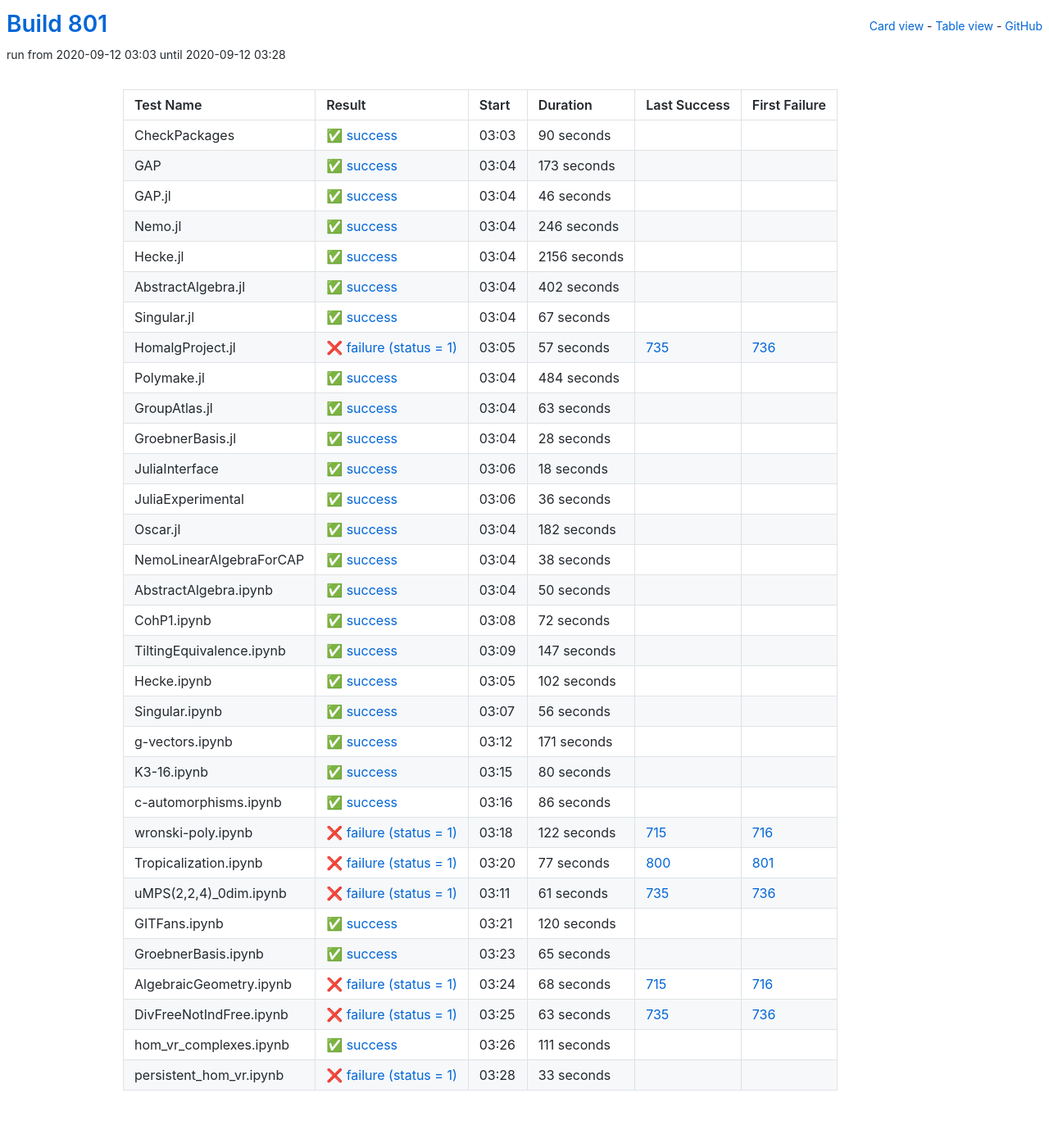
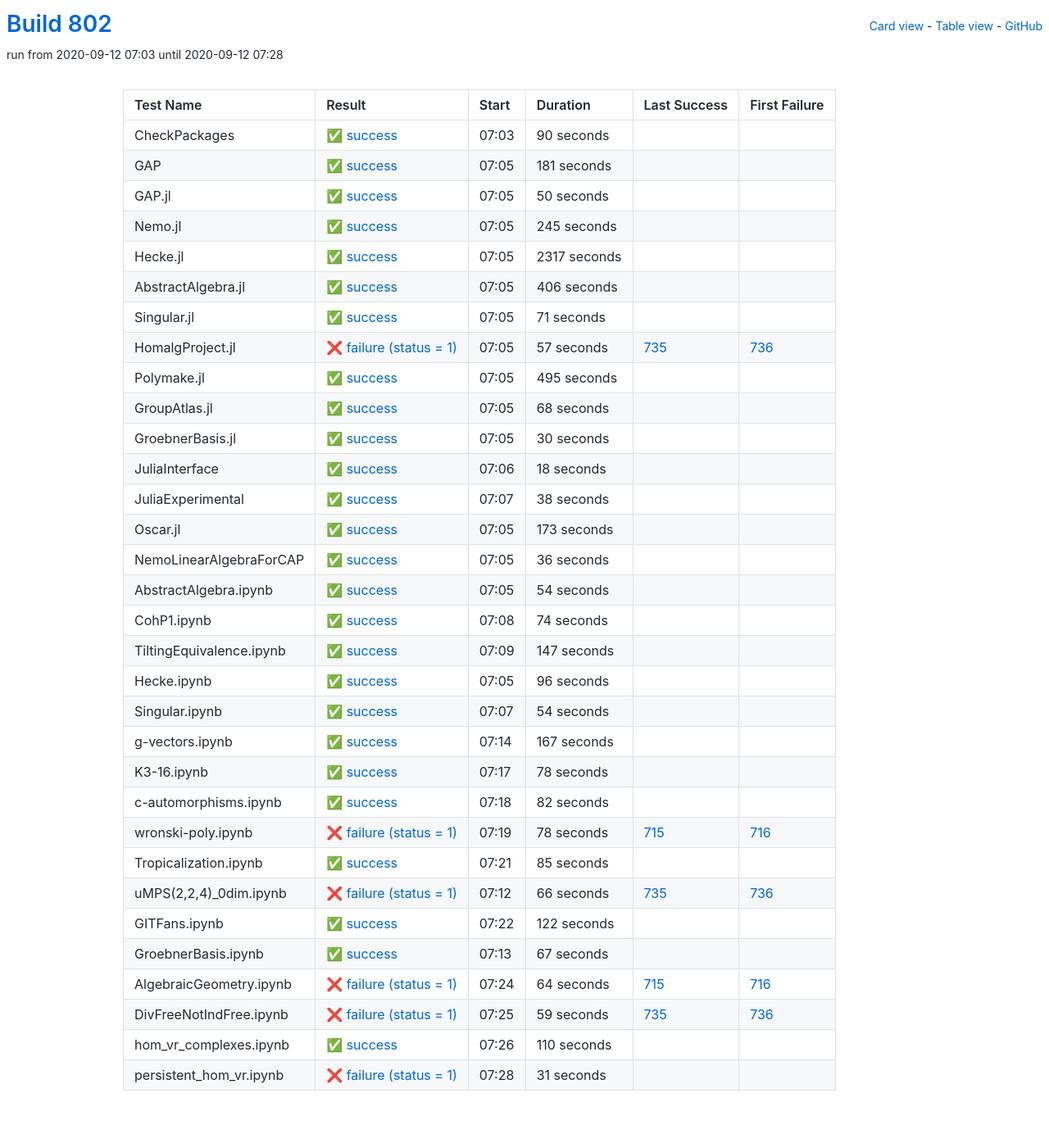
Before and after one commit to oscar-system/oscar-ci-status-stable, a Jekyll site: the page built from table.html, in a window 1280 px wide. Shown: the whole page at 82% size. Built offline with Jekyll 4.4.1, drawn with Linux system fonts in a browser that asks for light colours.

Commit message:
Build #802

```diff
--- a/_data/ci.yml
+++ b/_data/ci.yml
@@ -1,6 +1,6 @@
 ---
-build: 801
-build_url: https://oscarci.mathematik.uni-kl.de/job/oscar-stable/801/
+build: 802
+build_url: https://oscarci.mathematik.uni-kl.de/job/oscar-stable/802/
 job: oscar-stable
 organization: oscar-system
 repo: oscar-ci-status-stable
@@ -8,8 +8,8 @@ repourl: https://github.com/oscar-system/oscar-ci-status-stable
 tests:
 - name: CheckPackages
   id: checkpackages
-  log: https://oscarci.mathematik.uni-kl.de/job/oscar-stable/801/artifact/logs/build-801/CheckPackages.log
-  start: 2020-09-12 03:03
+  log: https://oscarci.mathematik.uni-kl.de/job/oscar-stable/802/artifact/logs/build-802/CheckPackages.log
+  start: 2020-09-12 07:03
   success: true
   exitcode: 0
   status: success
@@ -20,80 +20,80 @@ tests:
   first_failure_url:
 - name: GAP
   id: gap
-  log: https://oscarci.mathematik.uni-kl.de/job/oscar-stable/801/artifact/logs/build-801/GAP.log
-  start: 2020-09-12 03:04
+  log: https://oscarci.mathematik.uni-kl.de/job/oscar-stable/802/artifact/logs/build-802/GAP.log
+  start: 2020-09-12 07:05
   success: true
   exitcode: 0
   status: success
-  duration: 173
+  duration: 181
   last_success: false
   last_success_url:
   first_failure: false
   first_failure_url:
 - name: GAP.jl
   id: gap-jl
-  log: https://oscarci.mathematik.uni-kl.de/job/oscar-stable/801/artifact/logs/build-801/GAP.jl.log
-  start: 2020-09-12 03:04
+  log: https://oscarci.mathematik.uni-kl.de/job/oscar-stable/802/artifact/logs/build-802/GAP.jl.log
+  start: 2020-09-12 07:05
   success: true
   exitcode: 0
   status: success
-  duration: 46
+  duration: 50
   last_success: false
   last_success_url:
   first_failure: false
   first_failure_url:
 - name: Nemo.jl
   id: nemo-jl
-  log: https://oscarci.mathematik.uni-kl.de/job/oscar-stable/801/artifact/logs/build-801/Nemo.jl.log
-  start: 2020-09-12 03:04
+  log: https://oscarci.mathematik.uni-kl.de/job/oscar-stable/802/artifact/logs/build-802/Nemo.jl.log
+  start: 2020-09-12 07:05
   success: true
   exitcode: 0
   status: success
-  duration: 246
+  duration: 245
   last_success: false
   last_success_url:
   first_failure: false
   first_failure_url:
 - name: Hecke.jl
   id: hecke-jl
-  log: https://oscarci.mathematik.uni-kl.de/job/oscar-stable/801/artifact/logs/build-801/Hecke.jl.log
-  start: 2020-09-12 03:04
+  log: https://oscarci.mathematik.uni-kl.de/job/oscar-stable/802/artifact/logs/build-802/Hecke.jl.log
+  start: 2020-09-12 07:05
   success: true
   exitcode: 0
   status: success
-  duration: 2156
+  duration: 2317
   last_success: false
   last_success_url:
   first_failure: false
   first_failure_url:
 - name: AbstractAlgebra.jl
   id: abstractalgebra-jl
-  log: https://oscarci.mathematik.uni-kl.de/job/oscar-stable/801/artifact/logs/build-801/AbstractAlgebra.jl.log
-  start: 2020-09-12 03:04
+  log: https://oscarci.mathematik.uni-kl.de/job/oscar-stable/802/artifact/logs/build-802/AbstractAlgebra.jl.log
+  start: 2020-09-12 07:05
   success: true
   exitcode: 0
   status: success
-  duration: 402
+  duration: 406
   last_success: false
   last_success_url:
   first_failure: false
   first_failure_url:
 - name: Singular.jl
   id: singular-jl
-  log: https://oscarci.mathematik.uni-kl.de/job/oscar-stable/801/artifact/logs/build-801/Singular.jl.log
-  start: 2020-09-12 03:04
+  log: https://oscarci.mathematik.uni-kl.de/job/oscar-stable/802/artifact/logs/build-802/Singular.jl.log
+  start: 2020-09-12 07:05
   success: true
   exitcode: 0
   status: success
-  duration: 67
+  duration: 71
   last_success: false
   last_success_url:
   first_failure: false
   first_failure_url:
 - name: HomalgProject.jl
   id: homalgproject-jl
-  log: https://oscarci.mathematik.uni-kl.de/job/oscar-stable/801/artifact/logs/build-801/HomalgProject.jl.log
-  start: 2020-09-12 03:05
+  log: https://oscarci.mathematik.uni-kl.de/job/oscar-stable/802/artifact/logs/build-802/HomalgProject.jl.log
+  start: 2020-09-12 07:05
   success: false
   exitcode: 1
   status: failure
@@ -104,44 +104,44 @@ tests:
   first_failure_url: https://oscarci.mathematik.uni-kl.de/job/oscar-stable/736/
 - name: Polymake.jl
   id: polymake-jl
-  log: https://oscarci.mathematik.uni-kl.de/job/oscar-stable/801/artifact/logs/build-801/Polymake.jl.log
-  start: 2020-09-12 03:04
+  log: https://oscarci.mathematik.uni-kl.de/job/oscar-stable/802/artifact/logs/build-802/Polymake.jl.log
+  start: 2020-09-12 07:05
   success: true
   exitcode: 0
   status: success
-  duration: 484
+  duration: 495
   last_success: false
   last_success_url:
   first_failure: false
   first_failure_url:
 - name: GroupAtlas.jl
   id: groupatlas-jl
-  log: https://oscarci.mathematik.uni-kl.de/job/oscar-stable/801/artifact/logs/build-801/GroupAtlas.jl.log
-  start: 2020-09-12 03:04
+  log: https://oscarci.mathematik.uni-kl.de/job/oscar-stable/802/artifact/logs/build-802/GroupAtlas.jl.log
+  start: 2020-09-12 07:05
   success: true
   exitcode: 0
   status: success
-  duration: 63
+  duration: 68
   last_success: false
   last_success_url:
   first_failure: false
   first_failure_url:
 - name: GroebnerBasis.jl
   id: groebnerbasis-jl
-  log: https://oscarci.mathematik.uni-kl.de/job/oscar-stable/801/artifact/logs/build-801/GroebnerBasis.jl.log
-  start: 2020-09-12 03:04
+  log: https://oscarci.mathematik.uni-kl.de/job/oscar-stable/802/artifact/logs/build-802/GroebnerBasis.jl.log
+  start: 2020-09-12 07:05
   success: true
   exitcode: 0
   status: success
-  duration: 28
+  duration: 30
   last_success: false
   last_success_url:
   first_failure: false
   first_failure_url:
 - name: JuliaInterface
   id: juliainterface
-  log: https://oscarci.mathematik.uni-kl.de/job/oscar-stable/801/artifact/logs/build-801/JuliaInterface.log
-  start: 2020-09-12 03:06
+  log: https://oscarci.mathematik.uni-kl.de/job/oscar-stable/802/artifact/logs/build-802/JuliaInterface.log
+  start: 2020-09-12 07:06
   success: true
   exitcode: 0
   status: success
@@ -152,8 +152,32 @@ tests:
   first_failure_url:
 - name: JuliaExperimental
   id: juliaexperimental
-  log: https://oscarci.mathematik.uni-kl.de/job/oscar-stable/801/artifact/logs/build-801/JuliaExperimental.log
-  start: 2020-09-12 03:06
+  log: https://oscarci.mathematik.uni-kl.de/job/oscar-stable/802/artifact/logs/build-802/JuliaExperimental.log
+  start: 2020-09-12 07:07
+  success: true
+  exitcode: 0
+  status: success
+  duration: 38
+  last_success: false
+  last_success_url:
+  first_failure: false
+  first_failure_url:
+- name: Oscar.jl
+  id: oscar-jl
+  log: https://oscarci.mathematik.uni-kl.de/job/oscar-stable/802/artifact/logs/build-802/Oscar.jl.log
+  start: 2020-09-12 07:05
+  success: true
+  exitcode: 0
+  status: success
+  duration: 173
+  last_success: false
+  last_success_url:
+  first_failure: false
+  first_failure_url:
+- name: NemoLinearAlgebraForCAP
+  id: nemolinearalgebraforcap
+  log: https://oscarci.mathematik.uni-kl.de/job/oscar-stable/802/artifact/logs/build-802/NemoLinearAlgebraForCAP.log
+  start: 2020-09-12 07:05
   success: true
   exitcode: 0
   status: success
@@ -162,58 +186,34 @@ tests:
   last_success_url:
   first_failure: false
   first_failure_url:
-- name: Oscar.jl
-  id: oscar-jl
-  log: https://oscarci.mathematik.uni-kl.de/job/oscar-stable/801/artifact/logs/build-801/Oscar.jl.log
-  start: 2020-09-12 03:04
+- name: AbstractAlgebra.ipynb
+  id: abstractalgebra-ipynb
+  log: https://oscarci.mathematik.uni-kl.de/job/oscar-stable/802/artifact/logs/build-802/AbstractAlgebra.ipynb.log
+  start: 2020-09-12 07:05
   success: true
   exitcode: 0
   status: success
-  duration: 182
-  last_success: false
-  last_success_url:
-  first_failure: false
-  first_failure_url:
-- name: NemoLinearAlgebraForCAP
-  id: nemolinearalgebraforcap
-  log: https://oscarci.mathematik.uni-kl.de/job/oscar-stable/801/artifact/logs/build-801/NemoLinearAlgebraForCAP.log
-  start: 2020-09-12 03:04
-  success: true
-  exitcode: 0
-  status: success
-  duration: 38
-  last_success: false
-  last_success_url:
-  first_failure: false
-  first_failure_url:
-- name: AbstractAlgebra.ipynb
-  id: abstractalgebra-ipynb
-  log: https://oscarci.mathematik.uni-kl.de/job/oscar-stable/801/artifact/logs/build-801/AbstractAlgebra.ipynb.log
-  start: 2020-09-12 03:04
-  success: true
-  exitcode: 0
-  status: success
-  duration: 50
+  duration: 54
   last_success: false
   last_success_url:
   first_failure: false
   first_failure_url:
 - name: CohP1.ipynb
   id: cohp1-ipynb
-  log: https://oscarci.mathematik.uni-kl.de/job/oscar-stable/801/artifact/logs/build-801/CohP1.ipynb.log
-  start: 2020-09-12 03:08
+  log: https://oscarci.mathematik.uni-kl.de/job/oscar-stable/802/artifact/logs/build-802/CohP1.ipynb.log
+  start: 2020-09-12 07:08
   success: true
   exitcode: 0
   status: success
-  duration: 72
+  duration: 74
   last_success: false
   last_success_url:
   first_failure: false
   first_failure_url:
 - name: TiltingEquivalence.ipynb
   id: tiltingequivalence-ipynb
-  log: https://oscarci.mathematik.uni-kl.de/job/oscar-stable/801/artifact/logs/build-801/TiltingEquivalence.ipynb.log
-  start: 2020-09-12 03:09
+  log: https://oscarci.mathematik.uni-kl.de/job/oscar-stable/802/artifact/logs/build-802/TiltingEquivalence.ipynb.log
+  start: 2020-09-12 07:09
   success: true
   exitcode: 0
   status: success
@@ -224,168 +224,168 @@ tests:
   first_failure_url:
 - name: Hecke.ipynb
   id: hecke-ipynb
-  log: https://oscarci.mathematik.uni-kl.de/job/oscar-stable/801/artifact/logs/build-801/Hecke.ipynb.log
-  start: 2020-09-12 03:05
+  log: https://oscarci.mathematik.uni-kl.de/job/oscar-stable/802/artifact/logs/build-802/Hecke.ipynb.log
+  start: 2020-09-12 07:05
   success: true
   exitcode: 0
   status: success
-  duration: 102
+  duration: 96
   last_success: false
   last_success_url:
   first_failure: false
   first_failure_url:
 - name: Singular.ipynb
   id: singular-ipynb
-  log: https://oscarci.mathematik.uni-kl.de/job/oscar-stable/801/artifact/logs/build-801/Singular.ipynb.log
-  start: 2020-09-12 03:07
+  log: https://oscarci.mathematik.uni-kl.de/job/oscar-stable/802/artifact/logs/build-802/Singular.ipynb.log
+  start: 2020-09-12 07:07
   success: true
   exitcode: 0
   status: success
-  duration: 56
+  duration: 54
   last_success: false
   last_success_url:
   first_failure: false
   first_failure_url:
 - name: g-vectors.ipynb
   id: g-vectors-ipynb
-  log: https://oscarci.mathematik.uni-kl.de/job/oscar-stable/801/artifact/logs/build-801/g-vectors.ipynb.log
-  start: 2020-09-12 03:12
+  log: https://oscarci.mathematik.uni-kl.de/job/oscar-stable/802/artifact/logs/build-802/g-vectors.ipynb.log
+  start: 2020-09-12 07:14
   success: true
   exitcode: 0
   status: success
-  duration: 171
+  duration: 167
   last_success: false
   last_success_url:
   first_failure: false
   first_failure_url:
 - name: K3-16.ipynb
   id: k3-16-ipynb
-  log: https://oscarci.mathematik.uni-kl.de/job/oscar-stable/801/artifact/logs/build-801/K3-16.ipynb.log
-  start: 2020-09-12 03:15
+  log: https://oscarci.mathematik.uni-kl.de/job/oscar-stable/802/artifact/logs/build-802/K3-16.ipynb.log
+  start: 2020-09-12 07:17
   success: true
   exitcode: 0
   status: success
-  duration: 80
+  duration: 78
   last_success: false
   last_success_url:
   first_failure: false
   first_failure_url:
 - name: c-automorphisms.ipynb
   id: c-automorphisms-ipynb
-  log: https://oscarci.mathematik.uni-kl.de/job/oscar-stable/801/artifact/logs/build-801/c-automorphisms.ipynb.log
-  start: 2020-09-12 03:16
+  log: https://oscarci.mathematik.uni-kl.de/job/oscar-stable/802/artifact/logs/build-802/c-automorphisms.ipynb.log
+  start: 2020-09-12 07:18
   success: true
   exitcode: 0
   status: success
-  duration: 86
+  duration: 82
   last_success: false
   last_success_url:
   first_failure: false
   first_failure_url:
 - name: wronski-poly.ipynb
   id: wronski-poly-ipynb
-  log: https://oscarci.mathematik.uni-kl.de/job/oscar-stable/801/artifact/logs/build-801/wronski-poly.ipynb.log
-  start: 2020-09-12 03:18
+  log: https://oscarci.mathematik.uni-kl.de/job/oscar-stable/802/artifact/logs/build-802/wronski-poly.ipynb.log
+  start: 2020-09-12 07:19
   success: false
   exitcode: 1
   status: failure
-  duration: 122
+  duration: 78
   last_success: 715
   last_success_url: https://oscarci.mathematik.uni-kl.de/job/oscar-stable/715/
   first_failure: 716
   first_failure_url: https://oscarci.mathematik.uni-kl.de/job/oscar-stable/716/
 - name: Tropicalization.ipynb
   id: tropicalization-ipynb
-  log: https://oscarci.mathematik.uni-kl.de/job/oscar-stable/801/artifact/logs/build-801/Tropicalization.ipynb.log
-  start: 2020-09-12 03:20
+  log: https://oscarci.mathematik.uni-kl.de/job/oscar-stable/802/artifact/logs/build-802/Tropicalization.ipynb.log
+  start: 2020-09-12 07:21
+  success: true
+  exitcode: 0
+  status: success
+  duration: 85
+  last_success: false
+  last_success_url:
+  first_failure: false
+  first_failure_url:
+- name: uMPS(2,2,4)_0dim.ipynb
+  id: umps-2-2-4-0dim-ipynb
+  log: https://oscarci.mathematik.uni-kl.de/job/oscar-stable/802/artifact/logs/build-802/uMPS-2-2-4-_0dim.ipynb.log
+  start: 2020-09-12 07:12
   success: false
   exitcode: 1
   status: failure
-  duration: 77
-  last_success: 800
-  last_success_url: https://oscarci.mathematik.uni-kl.de/job/oscar-stable/800/
-  first_failure: 801
-  first_failure_url: https://oscarci.mathematik.uni-kl.de/job/oscar-stable/801/
-- name: uMPS(2,2,4)_0dim.ipynb
-  id: umps-2-2-4-0dim-ipynb
-  log: https://oscarci.mathematik.uni-kl.de/job/oscar-stable/801/artifact/logs/build-801/uMPS-2-2-4-_0dim.ipynb.log
-  start: 2020-09-12 03:11
-  success: false
-  exitcode: 1
-  status: failure
-  duration: 61
+  duration: 66
   last_success: 735
   last_success_url: https://oscarci.mathematik.uni-kl.de/job/oscar-stable/735/
   first_failure: 736
   first_failure_url: https://oscarci.mathematik.uni-kl.de/job/oscar-stable/736/
 - name: GITFans.ipynb
   id: gitfans-ipynb
-  log: https://oscarci.mathematik.uni-kl.de/job/oscar-stable/801/artifact/logs/build-801/GITFans.ipynb.log
-  start: 2020-09-12 03:21
+  log: https://oscarci.mathematik.uni-kl.de/job/oscar-stable/802/artifact/logs/build-802/GITFans.ipynb.log
+  start: 2020-09-12 07:22
   success: true
   exitcode: 0
   status: success
-  duration: 120
+  duration: 122
   last_success: false
   last_success_url:
   first_failure: false
   first_failure_url:
 - name: GroebnerBasis.ipynb
   id: groebnerbasis-ipynb
-  log: https://oscarci.mathematik.uni-kl.de/job/oscar-stable/801/artifact/logs/build-801/GroebnerBasis.ipynb.log
-  start: 2020-09-12 03:23
+  log: https://oscarci.mathematik.uni-kl.de/job/oscar-stable/802/artifact/logs/build-802/GroebnerBasis.ipynb.log
+  start: 2020-09-12 07:13
   success: true
   exitcode: 0
   status: success
-  duration: 65
+  duration: 67
   last_success: false
   last_success_url:
   first_failure: false
   first_failure_url:
 - name: AlgebraicGeometry.ipynb
   id: algebraicgeometry-ipynb
-  log: https://oscarci.mathematik.uni-kl.de/job/oscar-stable/801/artifact/logs/build-801/AlgebraicGeometry.ipynb.log
-  start: 2020-09-12 03:24
+  log: https://oscarci.mathematik.uni-kl.de/job/oscar-stable/802/artifact/logs/build-802/AlgebraicGeometry.ipynb.log
+  start: 2020-09-12 07:24
   success: false
   exitcode: 1
   status: failure
-  duration: 68
+  duration: 64
   last_success: 715
   last_success_url: https://oscarci.mathematik.uni-kl.de/job/oscar-stable/715/
   first_failure: 716
   first_failure_url: https://oscarci.mathematik.uni-kl.de/job/oscar-stable/716/
 - name: DivFreeNotIndFree.ipynb
   id: divfreenotindfree-ipynb
-  log: https://oscarci.mathematik.uni-kl.de/job/oscar-stable/801/artifact/logs/build-801/DivFreeNotIndFree.ipynb.log
-  start: 2020-09-12 03:25
+  log: https://oscarci.mathematik.uni-kl.de/job/oscar-stable/802/artifact/logs/build-802/DivFreeNotIndFree.ipynb.log
+  start: 2020-09-12 07:25
   success: false
   exitcode: 1
   status: failure
-  duration: 63
+  duration: 59
   last_success: 735
   last_success_url: https://oscarci.mathematik.uni-kl.de/job/oscar-stable/735/
   first_failure: 736
   first_failure_url: https://oscarci.mathematik.uni-kl.de/job/oscar-stable/736/
 - name: hom_vr_complexes.ipynb
   id: hom-vr-complexes-ipynb
-  log: https://oscarci.mathematik.uni-kl.de/job/oscar-stable/801/artifact/logs/build-801/hom_vr_complexes.ipynb.log
-  start: 2020-09-12 03:26
+  log: https://oscarci.mathematik.uni-kl.de/job/oscar-stable/802/artifact/logs/build-802/hom_vr_complexes.ipynb.log
+  start: 2020-09-12 07:26
   success: true
   exitcode: 0
   status: success
-  duration: 111
+  duration: 110
   last_success: false
   last_success_url:
   first_failure: false
   first_failure_url:
 - name: persistent_hom_vr.ipynb
   id: persistent-hom-vr-ipynb
-  log: https://oscarci.mathematik.uni-kl.de/job/oscar-stable/801/artifact/logs/build-801/persistent_hom_vr.ipynb.log
-  start: 2020-09-12 03:28
+  log: https://oscarci.mathematik.uni-kl.de/job/oscar-stable/802/artifact/logs/build-802/persistent_hom_vr.ipynb.log
+  start: 2020-09-12 07:28
   success: false
   exitcode: 1
   status: failure
-  duration: 33
+  duration: 31
   last_success: false
   last_success_url:
   first_failure: false
```
Also changed, not shown: README.md.
